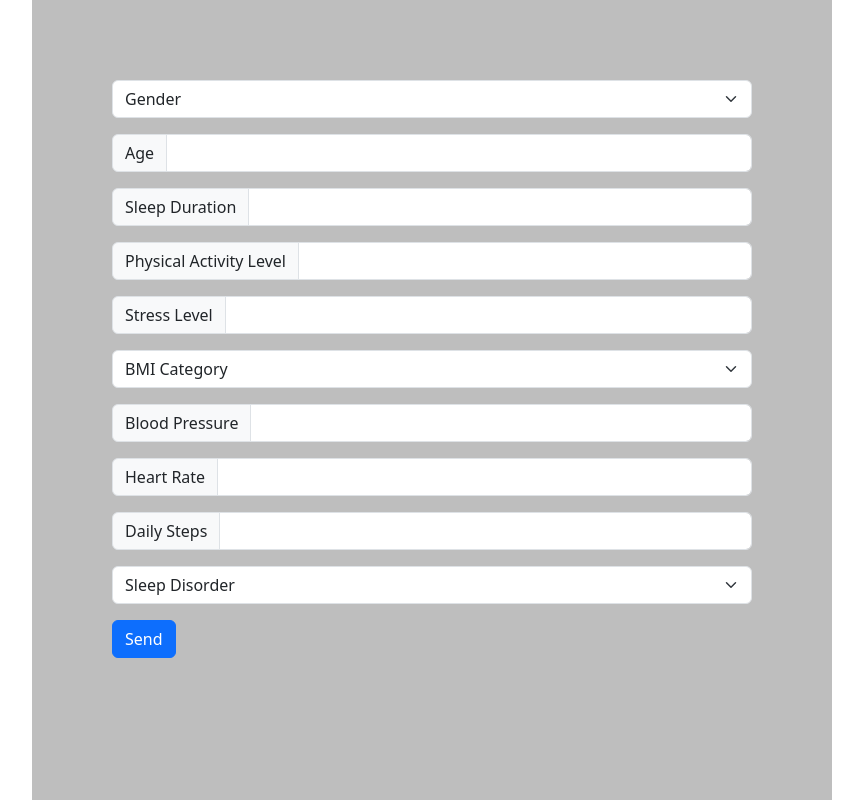
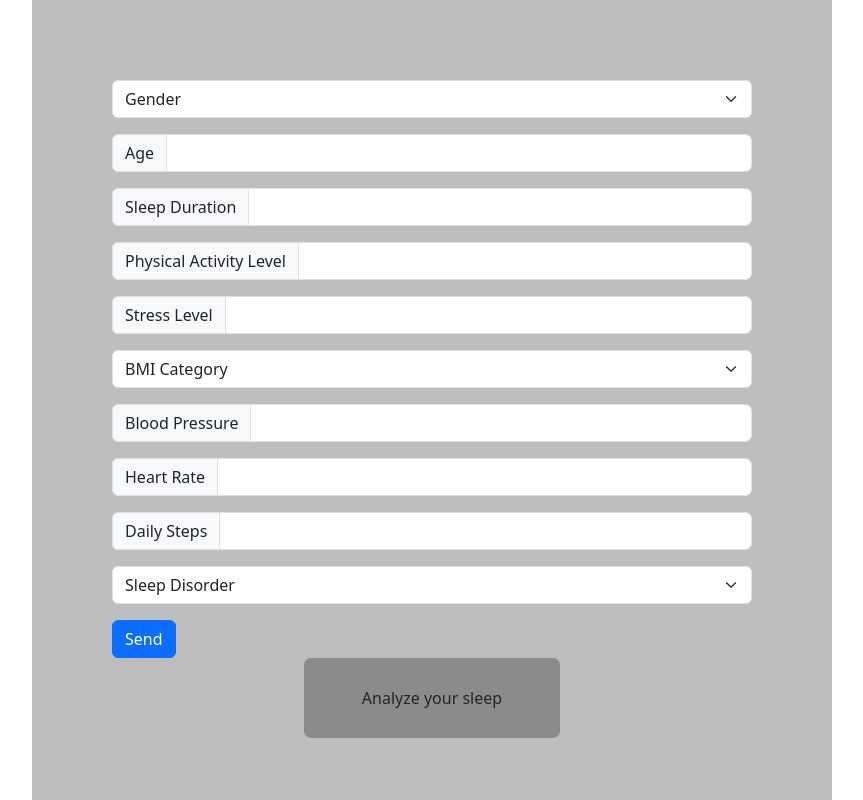
Before and after one commit to Murilll/machine-learning-sleep, a React (Create React App) app in the folder my-app/: page / in a window 1280 px wide. Shown: the whole page, without its empty margins (208-1071 px from the left). Built offline with nearby package versions, Linux system fonts and the light colour scheme.

Commit message:
create: component

```diff
--- a/my-app/src/pages/home/index.js
+++ b/my-app/src/pages/home/index.js
@@ -1,5 +1,6 @@
 import { Button, InputGroup } from "react-bootstrap"
 import Form from 'react-bootstrap/Form';
+import Spinner from 'react-bootstrap/Spinner';
 
 import { useCallback, useEffect, useState } from "react";
 
@@ -19,6 +20,9 @@ export default function Home() {
     const [steps, setSteps] = useState(0);
     const [sleepDisorder, setDisorder] = useState(0);
 
+    const [predictions, setPrediction] = useState("Analyze your sleep");
+    const [loading, setLoading] = useState('false');
+
     const obj = {
         Gender: gender,
         Age: age,
@@ -34,12 +38,17 @@ export default function Home() {
 
     const sendObj = useCallback(async () => {
         try {
+            setLoading('border')
             const res = await axios.post('http://localhost:5194/IA', obj)
-            console.log(res)
+            setPrediction(res.data)
         } catch (error) {
             console.log("failed")
         }
+
+        setLoading('false')
     })
+
+
 
     // const fetchData = useCallback(async () => {
     //     try {
@@ -53,6 +62,40 @@ export default function Home() {
     // useEffect(() => {
     //     fetchData()
     // }, [fetchData]);
+
+    function render() {
+        if (predictions == "you're going to have a horrible night's sleep.") {
+            return (
+                <div className="horrible">
+                    {predictions}
+                </div>
+            )
+        }
+
+        else if (predictions == "you will have a ok night's sleep.") {
+            return (
+                <div className="ok">
+                    {predictions}
+                </div>
+            )
+        }
+
+        else if (predictions == "you will have a great night's sleep.") {
+            return (
+                <div className="great">
+                    {predictions}
+                </div>
+            )
+        }
+
+        else {
+            return (
+                <div className="nonenone">
+                    {predictions}
+                </div>
+            )
+        }
+    }
 
     return (
         <div className="sreen">
@@ -104,7 +147,13 @@ export default function Home() {
                     <option value="2">Insomnia</option>
                 </Form.Select>
                 <div>
-                    <Button variant="primary" onClick={() => sendObj()}>Send</Button>{' '}
+                    <Button aria-hidden="true" variant="primary" onClick={() => sendObj()}>Send</Button>{' '}
+                </div>
+                <div className="cardMessage">
+                    <div className="containerMessage">
+                        {render()}
+                        <Spinner animation={loading} role="status" />
+                    </div>
                 </div>
             </div>
         </div>
--- a/my-app/src/pages/home/styles.scss
+++ b/my-app/src/pages/home/styles.scss
@@ -13,3 +13,52 @@
     height: 50rem;
     background-color: rgb(190, 190, 190);
 }
+.horrible {
+    background-color: red;
+    height: 100%;
+    border-radius: 7px;
+
+    display: flex;
+    justify-content: center;
+    align-items: center;
+}
+.ok {
+    background-color: rgb(255, 187, 0);
+    height: 100%;
+    border-radius: 7px;
+
+    display: flex;
+    justify-content: center;
+    align-items: center;
+}
+.great {
+    background-color: rgb(0, 225, 255);
+    height: 100%;
+    border-radius: 7px;
+
+    display: flex;
+    justify-content: center;
+    align-items: center;
+}
+.nonenone {
+    background-color: rgb(139, 139, 139);
+    height: 100%;
+    border-radius: 7px;
+
+    display: flex;
+    justify-content: center;
+    align-items: center;
+}
+.cardMessage {
+    width: 100%;
+
+    display: flex;
+    justify-content: center;
+    align-items: center;
+}
+.containerMessage {
+    width: 20vw;
+    height: 10vh;
+
+    text-align: center;
+}
```
Also changed, not shown: 10 other files (tests, documents, lock files or other folders).
